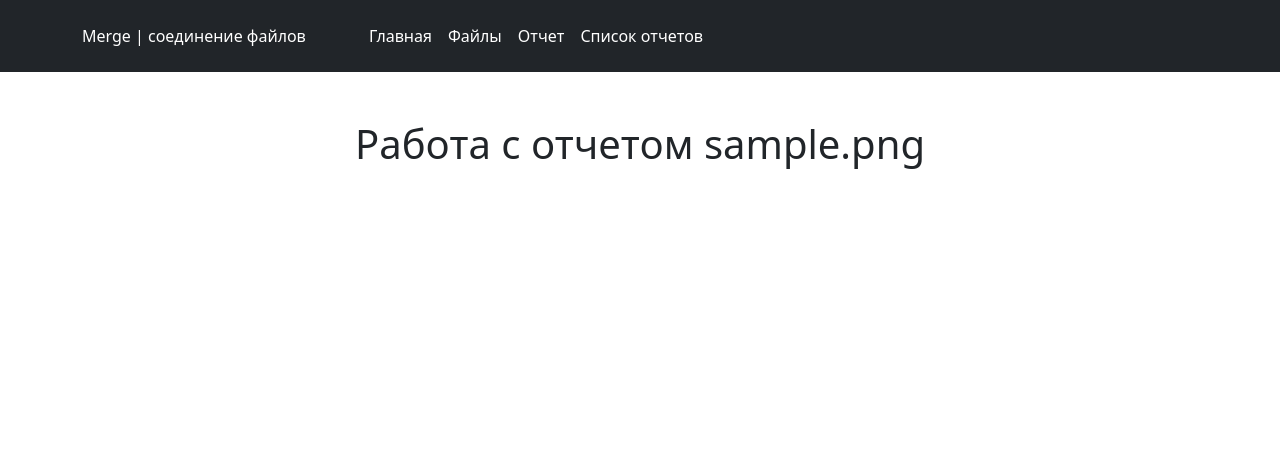
After one commit to suvorovjr/merge_tables, a Django app: page /report/detail/1/ in a window 1280 px wide. The commit adds this page. Shown: the top 472 px of the page. Run offline with Django 5.2, Linux system fonts and the light colour scheme; tables that the repository leaves empty hold one stand-in row (values such as "Sample post"); parts of the project's set-up code (start-up, migrations or seed data) failed here and were passed over; some libraries are stand-ins or nearby versions.

Commit message:
add ReportDetailView

```diff
--- a/config/urls.py
+++ b/config/urls.py
@@ -22,7 +22,7 @@ from django.conf import settings
 urlpatterns = [
     path('admin/', admin.site.urls),
     path('', include('merge_files.urls', namespace='merge_files')),
-    path('report', include('report.urls', namespace='report'))
+    path('report/', include('report.urls', namespace='report'))
 ] + static(settings.MEDIA_URL, document_root=settings.MEDIA_ROOT)
 
 urlpatterns += static(settings.STATIC_URL, document_root=settings.STATIC_ROOT)
--- /dev/null
+++ b/report/templates/report/report_detail.html
@@ -0,0 +1,13 @@
+{% extends 'base.html' %}
+{% load static %}
+{% block content %}
+<main class="news-section section">
+    <div class="container mt-4">
+        <h1 class="text-center m-5">Работа с отчетом {{ object.file }}</h1>
+        <div class="row mt-3">
+            <div class="col-12 mt-3">
+            </div>
+        </div>
+    </div>
+</main>
+{% endblock %}
--- a/report/templates/report/report_list.html
+++ b/report/templates/report/report_list.html
@@ -14,6 +14,9 @@
                         <h5 class="card-title">
                             <img src="{% static 'imagine/excel_logo.png' %}" alt="Описание"
                                  class="excel-logo"/>{{ object.file }}</h5>
+                        <a href="{% url 'report:detail' object.pk %}" class="btn btn-outline-success m-2">
+                            <img src="{% static 'imagine/download_logo.svg' %}" alt="My Image" width="20" height="20"/>
+                            Начать работу</a>
                     </div>
                     <div class="card-footer text-body-secondary">Дата соединения {{ object.upload_date }}</div>
                 </div>
--- a/report/urls.py
+++ b/report/urls.py
@@ -1,10 +1,11 @@
 from django.urls import path
 from .apps import ReportConfig
-from .views import ReportCreateView, ReportListView
+from .views import ReportCreateView, ReportListView, ReportDetailView
 
 app_name = ReportConfig.name
 
 urlpatterns = [
     path('', ReportCreateView.as_view(), name='create'),
-    path('list', ReportListView.as_view(), name='list')
+    path('list/', ReportListView.as_view(), name='list'),
+    path('detail/<int:pk>/', ReportDetailView.as_view(), name='detail')
 ]
--- a/report/views.py
+++ b/report/views.py
@@ -1,4 +1,4 @@
-from django.views.generic import CreateView, ListView
+from django.views.generic import CreateView, ListView, DetailView
 from .forms import ReportForm
 from django.urls import reverse_lazy
 from common.mixins import ContextDataMixin
@@ -18,3 +18,9 @@ class ReportListView(ContextDataMixin, ListView):
     template_name = 'report/report_list.html'
     title = 'Загруженные отчеты'
     active_page = 'report_list'
+
+
+class ReportDetailView(ContextDataMixin, DetailView):
+    model = ReportFile
+    template_name = 'report/report_detail.html'
+    title = 'Работа с отчетом'
```
